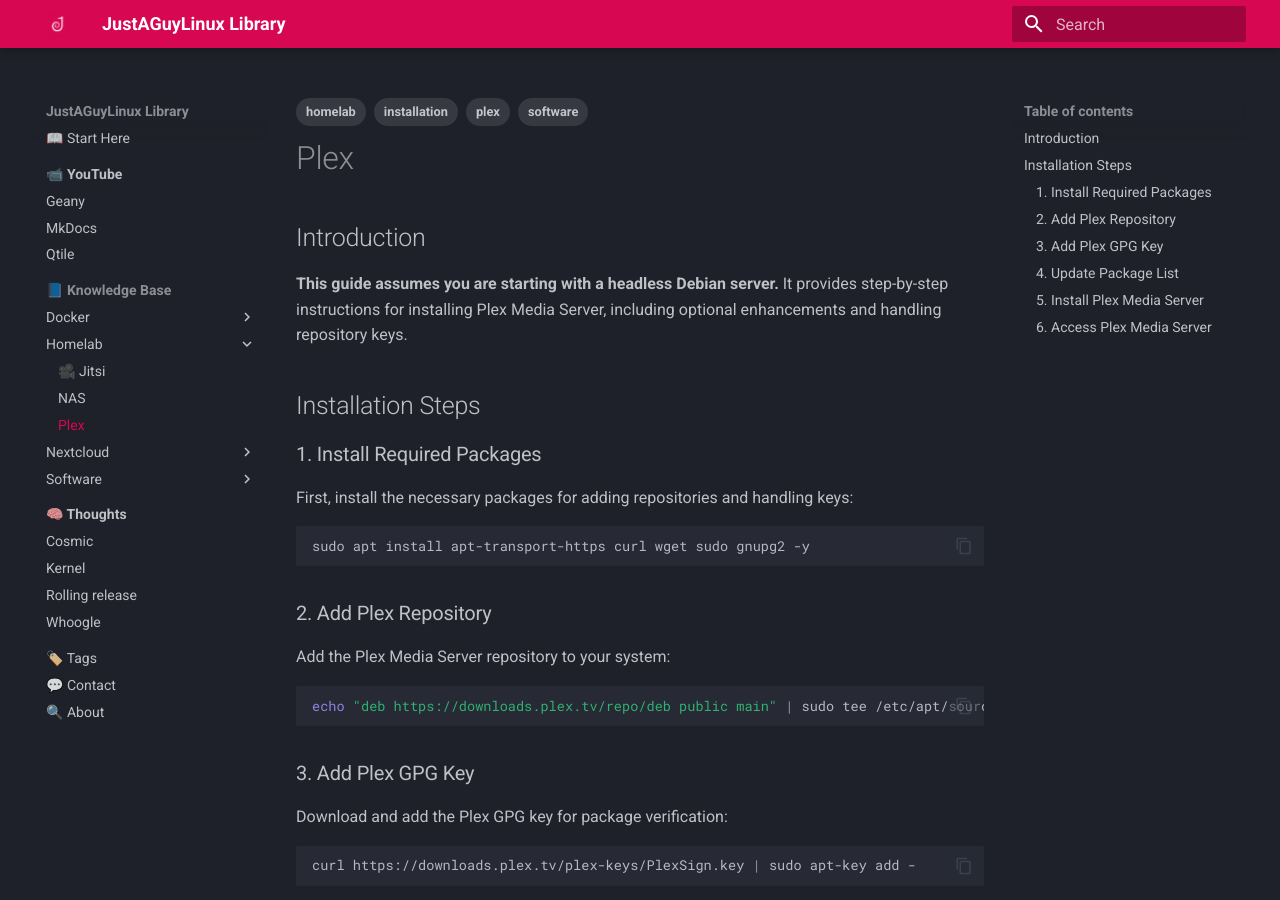
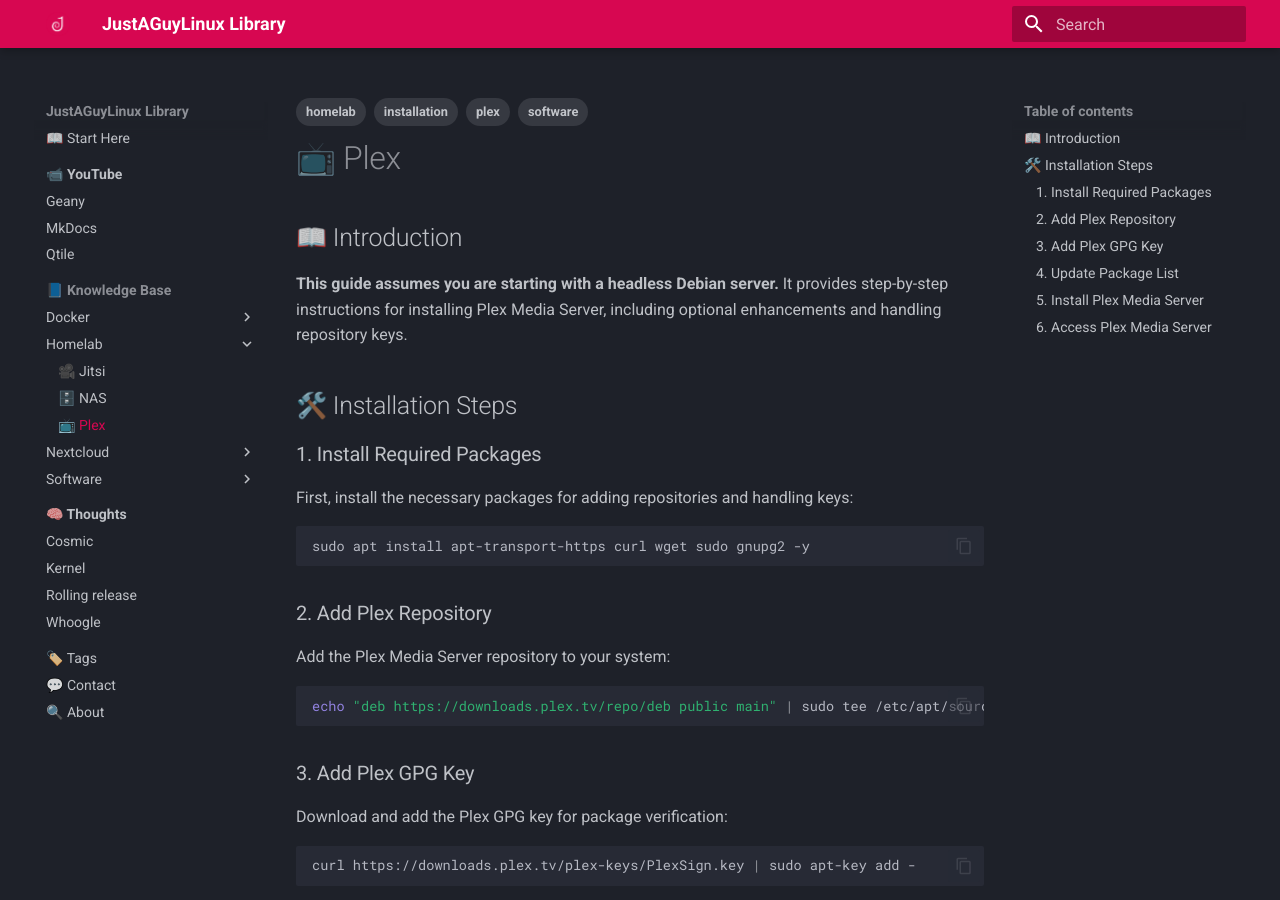
Before and after one commit to drewgrif/jagmkdocs, an MkDocs documentation site: the page built from docs/documentation/homelab/plex.md, in a window 1280 px wide and 900 px high. Built offline with MkDocs 1.6.1 and Material for MkDocs 9.7.7, drawn with Linux system fonts in a browser that asks for light colours.

```diff
--- a/docs/documentation/homelab/plex.md
+++ b/docs/documentation/homelab/plex.md
@@ -5,13 +5,13 @@ tags:
     - homelab
     - installation
 ---
-# Plex
+# 📺 Plex
 
-## Introduction
+## 📖 Introduction
 
 **This guide assumes you are starting with a headless Debian server.** It provides step-by-step instructions for installing Plex Media Server, including optional enhancements and handling repository keys.
 
-## Installation Steps
+## 🛠️ Installation Steps
 
 ### 1. Install Required Packages
 
```
Also changed, not shown: docs/documentation/homelab/jitsi.md (+0 -1 lines), docs/documentation/homelab/n3.md (+0 -52 lines).
